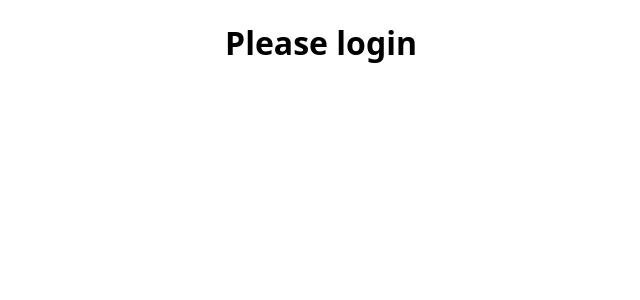
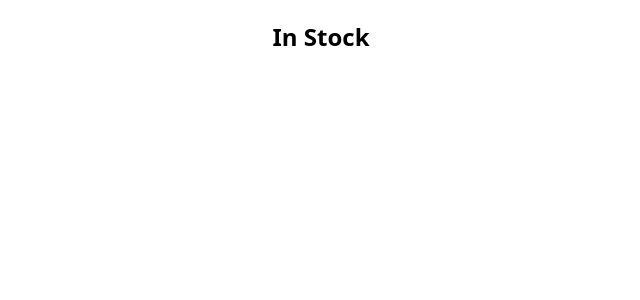
Before and after one commit to dgmity/erasmus-projects, a React (Vite) app in the folder react-js/: page / in a window 1280 px wide. Shown: the top 300 px of the page, without its empty margins (319-959 px from the left). Built offline with nearby package versions, Linux system fonts and the light colour scheme.

Commit message:
stock operator

```diff
--- a/react-js/src/App.jsx
+++ b/react-js/src/App.jsx
@@ -1,8 +1,11 @@
 function App() {
-  const isLogin = false;
+  const stock = 5;
   return (
     <div>
-      {isLogin ? <h1>Welcome back</h1> : <h1>Please login</h1>}
+      {stock > 0
+        ? <h2>In Stock</h2>
+        : <h2>Out Of Stock</h2>
+      }
     </div>
   )
 }
```
